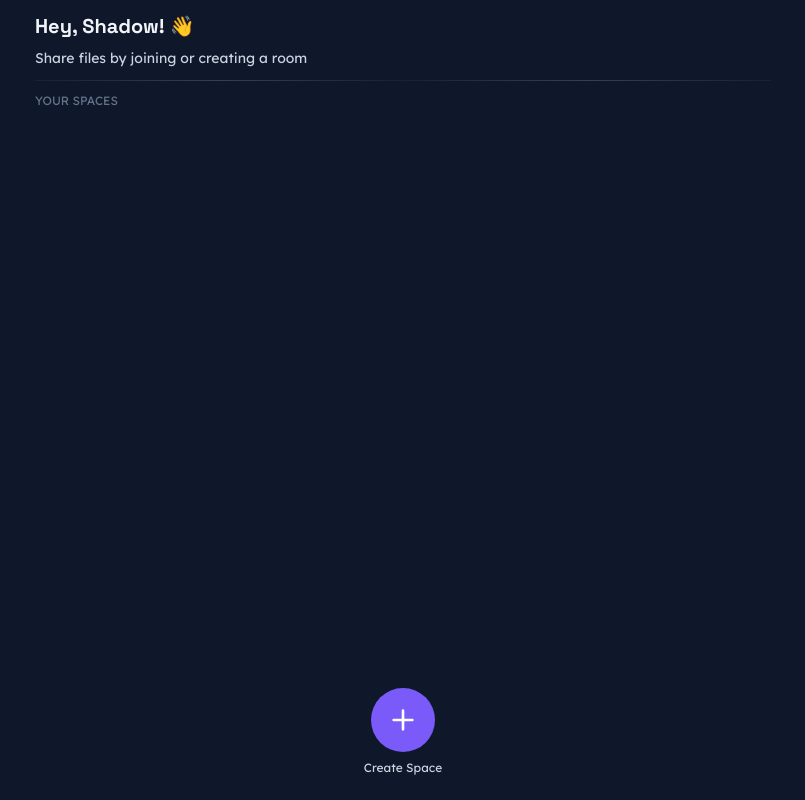
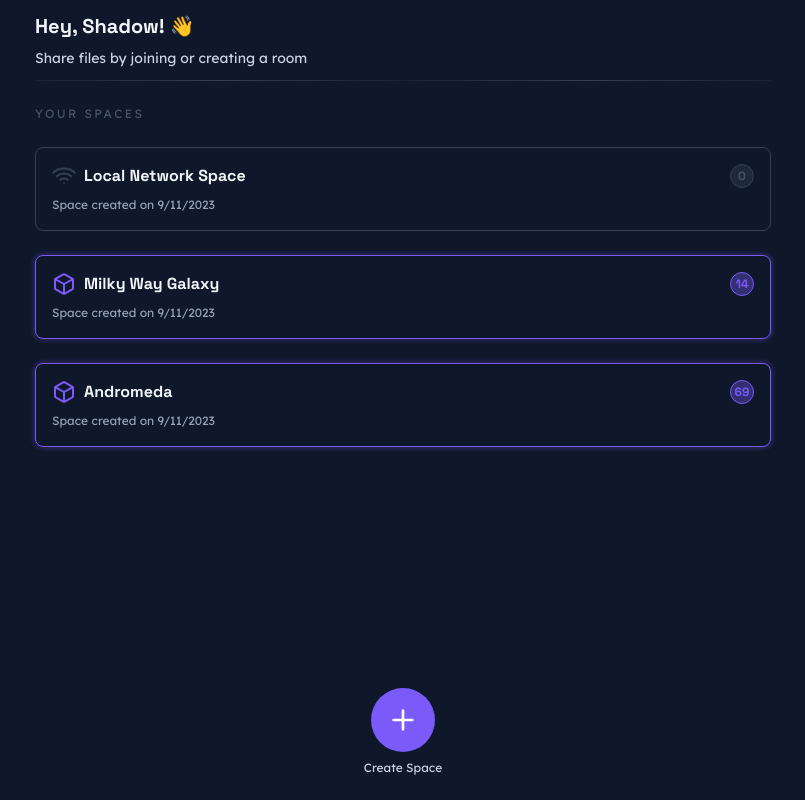
Before and after one commit to bento-club/flash, a Vue app: page /spaces in a window 1280 px wide. Shown: the whole page, without its empty margins (237-1042 px from the left). Built offline with nearby package versions, Linux system fonts and the light colour scheme.

Commit message:
feat: implement spaces card and list of spaces

```diff
--- /dev/null
+++ b/src/components/SpaceCard.vue
@@ -0,0 +1,97 @@
+<template>
+    <button
+        class="rounded-medium p-x4 w-full text-left border"
+        :class="[
+            state === 'active'
+                ? 'shadow-brand-focus-ring border-brand'
+                : 'border-primary',
+        ]"
+    >
+        <header class="font-space-grotesk flex items-center justify-between">
+            <section class="flex items-center">
+                <component
+                    :is="icon[type]"
+                    class="w-auto h-6"
+                    :class="[
+                        state === 'active'
+                            ? 'text-surface-brand'
+                            : 'text-surface-tertiary',
+                    ]"
+                />
+                <h3 class="ml-x2 text-primary font-bold capitalize">{{ name }}</h3>
+            </section>
+
+            <section
+                class="text-paragraph-x-small flex items-center justify-center w-6 h-6 font-bold border rounded-full"
+                :class="[
+                    state === 'active'
+                        ? 'border-brand text-brand-purple bg-opacity-35 bg-surface-brand'
+                        : 'text-placeholder bg-surface-secondary border-primary',
+                ]"
+            >
+                {{ count }}
+            </section>
+        </header>
+
+        <p class="text-paragraph-x-small mt-x2 text-secondary">
+            Space created on {{ formattedDate }}
+        </p>
+    </button>
+</template>
+
+<script setup lang="ts">
+import SpaceIcon from "#src/icons/SpaceIcon.vue";
+import WiFiIcon from "#src/icons/WiFiIcon.vue";
+import { computed, type Component } from "vue";
+
+export interface SpaceCardProps {
+    /**
+     * State of the space card
+     */
+    state?: "base" | "active";
+
+    /**
+     * Name of the space
+     */
+    name?: string;
+
+    /**
+     * Type of space
+     */
+    type?: "local" | "space";
+
+    /**
+     * When the space was created at
+     */
+    createdAt?: Date;
+
+    /**
+     * Count of people in the room
+     */
+    count?: number;
+}
+
+const props = withDefaults(defineProps<SpaceCardProps>(), {
+    state: "base",
+    type: "space",
+    count: 0,
+    name: "---",
+});
+
+const icon: Record<(typeof props)["type"], Component> = {
+    local: WiFiIcon,
+    space: SpaceIcon,
+};
+
+const formattedDate = computed(() => {
+    if (!props.createdAt) {
+        return "---";
+    }
+
+    return `${props.createdAt.getDate()}/${
+        props.createdAt.getMonth() + 1
+    }/${props.createdAt.getFullYear()}`;
+});
+</script>
+
+<style scoped></style>
--- /dev/null
+++ b/src/icons/WiFiIcon.vue
@@ -0,0 +1,17 @@
+<template>
+    <svg viewBox="0 0 24 24" fill="none" xmlns="http://www.w3.org/2000/svg">
+        <g>
+            <path
+                d="M12 19.5H12.01M22.8064 8.70076C19.9595 6.09199 16.1656 4.5 11.9999 4.5C7.83414 4.5 4.04023 6.09199 1.19336 8.70076M4.73193 12.243C6.67006 10.5357 9.21407 9.5 12 9.5C14.7859 9.5 17.3299 10.5357 19.268 12.243M15.6983 15.7751C14.6792 14.9763 13.3952 14.5 11.9999 14.5C10.5835 14.5 9.28172 14.9908 8.25537 15.8116"
+                stroke="currentColor"
+                stroke-width="2"
+                stroke-linecap="round"
+                stroke-linejoin="round"
+            />
+        </g>
+    </svg>
+</template>
+
+<script setup lang="ts"></script>
+
+<style scoped></style>
--- a/src/pages/ListSpacesPage.vue
+++ b/src/pages/ListSpacesPage.vue
@@ -10,11 +10,31 @@
         </template>
 
         <template #body>
-            <div class="flex flex-grow flex-col justify-between">
+            <div class="flex flex-col justify-between flex-grow">
                 <div>
-                    <h2 class="text-xs uppercase text-[#64748B]">
+                    <h2 class="text-overline text-placeholder py-x3 uppercase">
                         your spaces
                     </h2>
+
+                    <div class="gap-x6 mt-x3 flex flex-col">
+                        <SpaceCard
+                            type="local"
+                            :created-at="new Date()"
+                            name="local network space"
+                        />
+                        <SpaceCard
+                            state="active"
+                            name="Milky way galaxy"
+                            :created-at="new Date()"
+                            :count="14"
+                        />
+                        <SpaceCard
+                            state="active"
+                            name="andromeda"
+                            :created-at="new Date()"
+                            :count="69"
+                        />
+                    </div>
                 </div>
 
                 <div class="flex justify-center">
@@ -24,7 +44,7 @@
                             variant="rounded"
                             @click="openCreateSpaceModal"
                         >
-                            <PlusIcon class="h-auto w-8 text-white" />
+                            <PlusIcon class="w-8 h-auto text-white" />
                         </AppButton>
 
                         <label
@@ -48,6 +68,7 @@
 <script setup lang="ts">
 import AppButton from "#src/components/AppButton.vue";
 import CreateSpaceDialog from "#src/components/CreateSpaceDialog.vue";
+import SpaceCard from "#src/components/SpaceCard.vue";
 import PlusIcon from "#src/icons/PlusIcon.vue";
 import BaseLayout from "#src/layouts/BaseLayout.vue";
 import { ref } from "vue";
--- a/tailwind.config.js
+++ b/tailwind.config.js
@@ -19,18 +19,29 @@ export default {
             fontSize: {
                 "heading-small": ["1.125rem", { lineHeight: "1.6875rem" }],
                 "paragraph-small": ["0.875rem", { lineHeight: "1.3125rem" }],
+                "paragraph-x-small": ["0.75rem", { lineHeight: "1.125rem" }],
+                overline: [
+                    "0.75rem",
+                    { lineHeight: "1.125rem", letterSpacing: "2.4px" },
+                ],
             },
             textColor: {
                 primary: "#F1F5F9",
                 secondary: "#94A3B8",
+                placeholder: "#475569",
+                brand: {
+                    purple: "#7A5AF8",
+                },
             },
             borderColor: {
                 primary: "#334155",
+                brand: "#7A5AF8",
             },
             colors: {
                 surface: {
                     brand: "#7A5AF8",
                     primary: "#0F172A",
+                    secondary: "#1E293B",
                     tertiary: "#334155",
                 },
                 primary: {
@@ -41,10 +52,17 @@ export default {
                 x2: "0.5rem",
                 x3: "0.75rem",
                 x4: "1rem",
+                x6: "1.5rem",
             },
             borderRadius: {
                 medium: "8px",
             },
+            boxShadow: {
+                "brand-focus-ring": "0px 0px 4px 2px rgba(122, 90, 248, 0.25)",
+            },
+            opacity: {
+                35: "0.35",
+            },
         },
     },
 };
```
